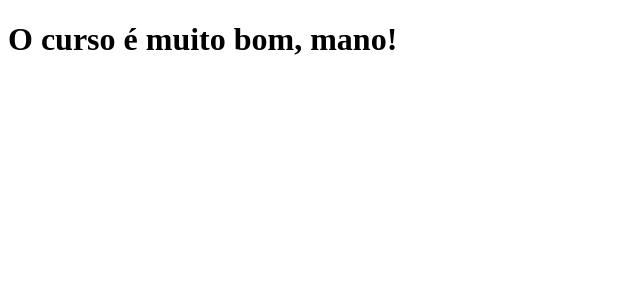
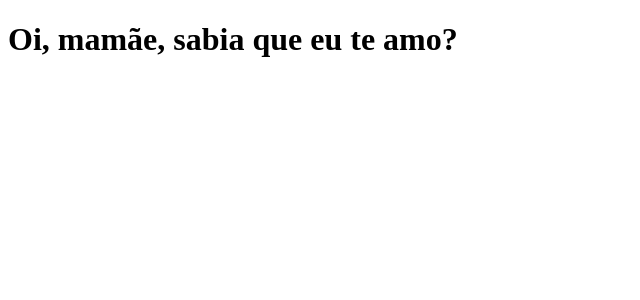
Before and after one commit to bighouse404/clone-tabnews, a Next.js app: page / in a window 1280 px wide. Shown: the top 300 px of the page, without its empty margins (0-640 px from the left). Built offline with nearby package versions, Linux system fonts and the light colour scheme.

Commit message:
modifica a frase

```diff
--- a/pages/index.js
+++ b/pages/index.js
@@ -1,5 +1,5 @@
 function Home() {
-    return <h1>O curso é muito bom, mano!</h1>
+    return <h1>Oi, mamãe, sabia que eu te amo?</h1>
 }
 
 export default Home;
```
